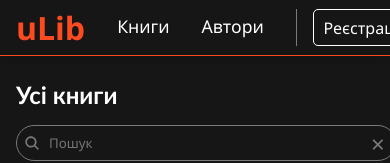
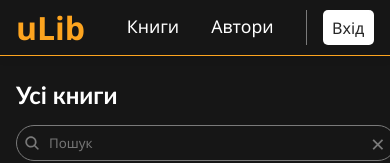
Before and after one commit to maria-mun/library-app, a React (Vite) app in the folder client/: page /allBooks in a window 390 px wide. Shown: the top 163 px of the page. Built offline with nearby package versions, Linux system fonts and the light colour scheme; no server answers.

Commit message:
fix: Hide register button on small screens; correct accent2 color variable in main.css

```diff
--- a/client/src/components/Header/header.module.css
+++ b/client/src/components/Header/header.module.css
@@ -81,3 +81,9 @@ h1 .link {
   border: 1px solid var(--accent2);
   color: var(--accent2);
 }
+
+@media (max-width: 550px) {
+  .register-btn {
+    display: none;
+  }
+}
--- a/client/src/main.css
+++ b/client/src/main.css
@@ -7,7 +7,7 @@
 
 :root {
   --border-radius: 5px;
-  --accent2: #fd4b1f;
+  --accent2: #fda41f;
 }
 
 :root {
```
